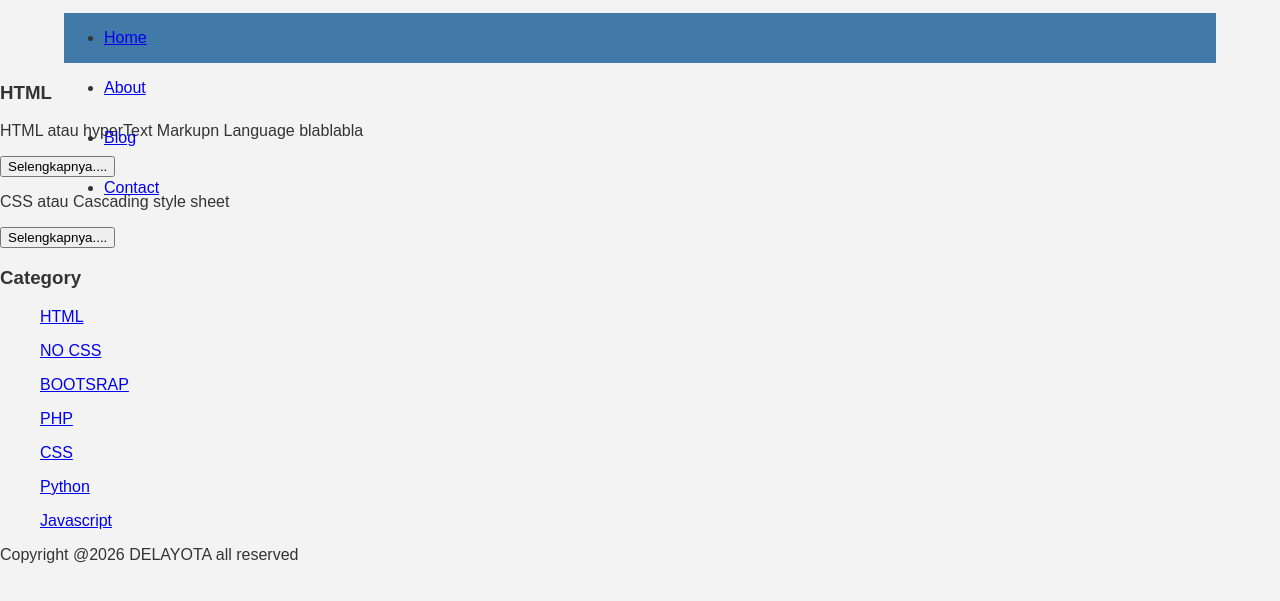
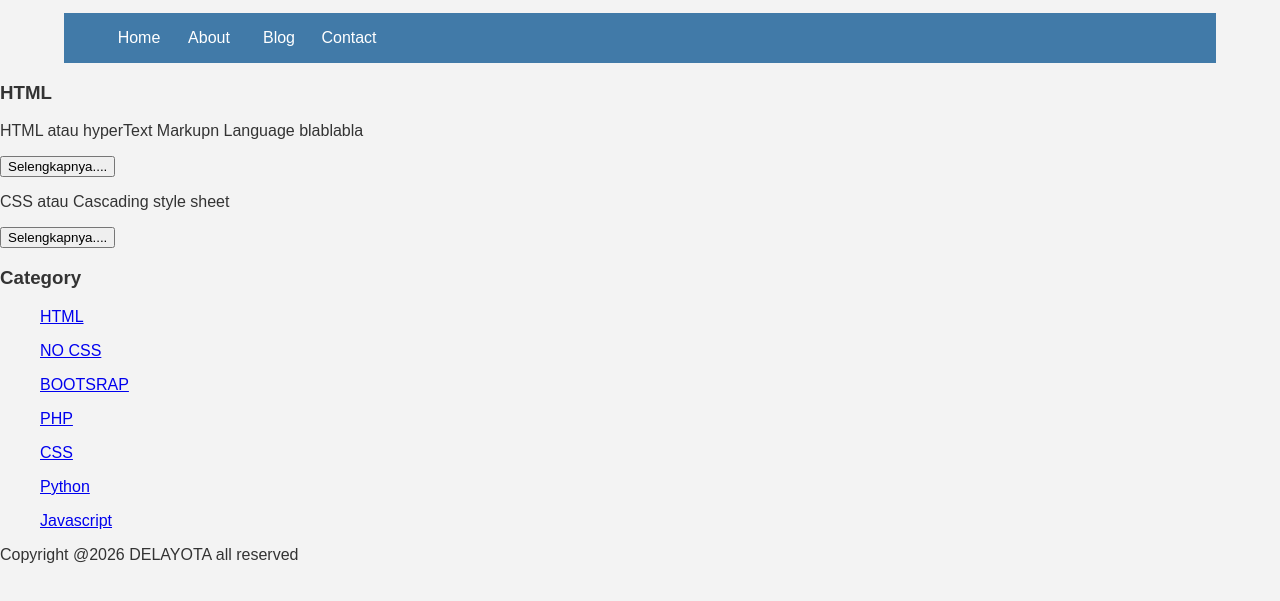
Before and after one commit to bhimma62/bima, a plain HTML site: page index.html in a window 1280 px wide. Shown: the part 143-744 px from the top of the page. Drawn offline with Linux system fonts and the light colour scheme.

Commit message:
Update style.css

```diff
--- a/style.css
+++ b/style.css
@@ -28,3 +28,21 @@ body{
   margin:0 auto;
   padding:0 auto;
 }
+
+.menu ul {
+  list-style:none;
+}
+
+.menu ul li a {
+  float:left;
+  width:70px;
+  display:block;
+  text-align:center;
+  color:#FFF;
+  text-decoration:none;
+}
+
+.menu ul li a:hover {
+  background-color:#4b88bb;
+  display:block;
+}
```
